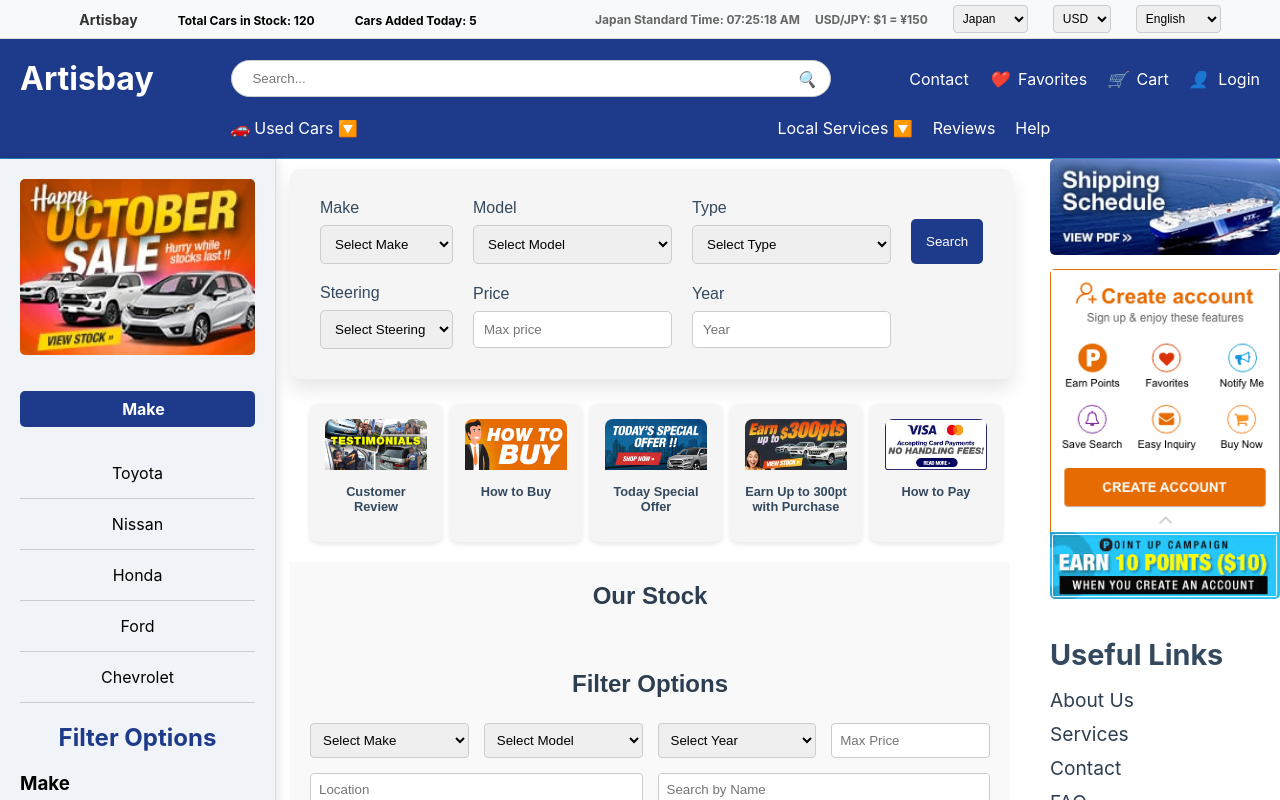
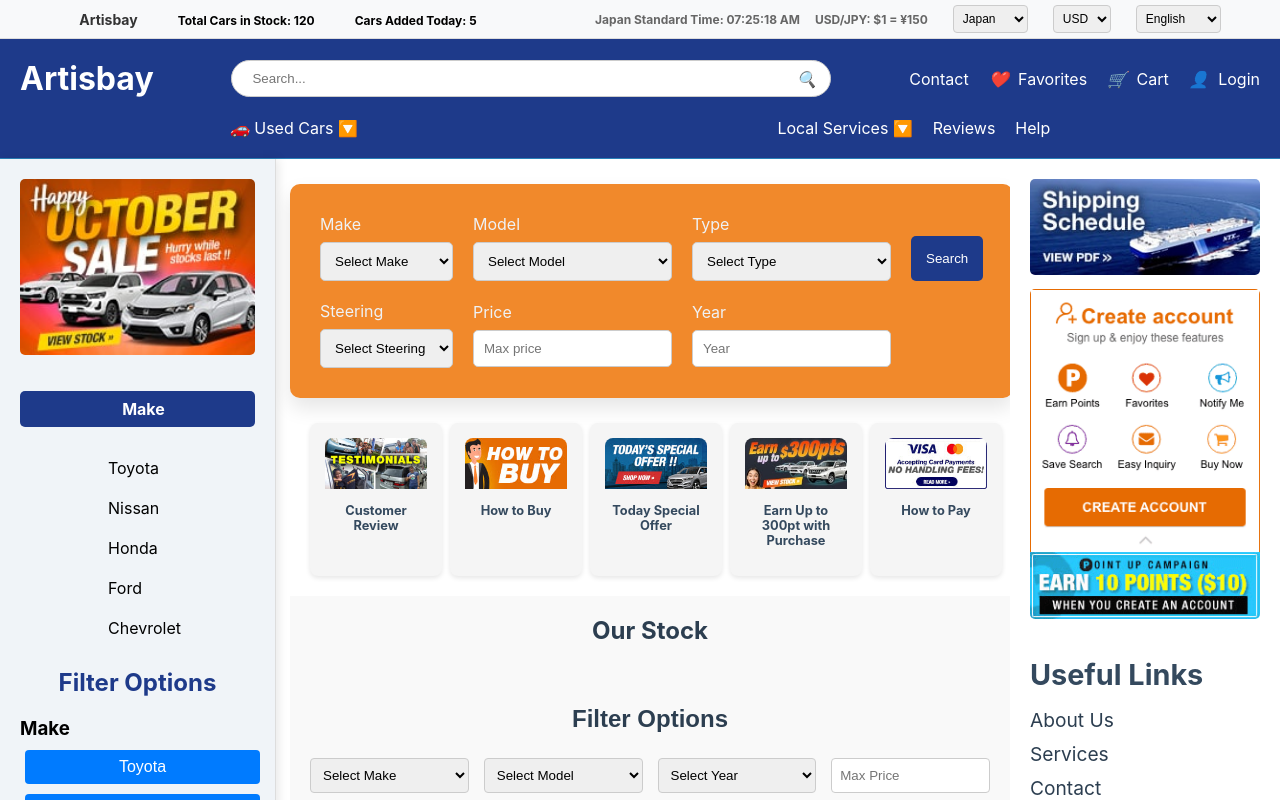
Before and after one commit to aminedev24/cartisbay, a React (Create React App) app: page /#/ in a window 1280 px wide. Shown: the top 800 px of the page. Built offline with nearby package versions, Linux system fonts and the light colour scheme; some icons are missing.

Commit message:
first commit

```diff
--- a/package.json
+++ b/package.json
@@ -7,6 +7,7 @@
     "@testing-library/jest-dom": "^5.17.0",
     "@testing-library/react": "^13.4.0",
     "@testing-library/user-event": "^13.5.0",
+    "car-makes-icons": "^1.0.0",
     "react": "^18.3.1",
     "react-dom": "^18.3.1",
     "react-router-dom": "^6.26.2",
--- a/src/components/sidebar.js
+++ b/src/components/sidebar.js
@@ -1,5 +1,6 @@
 import React from 'react';
 import '../css/sidebar.css';
+import 'car-makes-icons/dist/style.css'; // Assuming this package provides make icons
 
 const LeftSidebar = ({ setFilters }) => {
   const handleFilterChange = (name, value) => {
@@ -24,6 +25,7 @@
       <ul className="make-list">
         {makes.map((make, index) => (
           <li key={index} className="make-item">
+            <span className={`make-icon car-${make.toLowerCase()}`}></span> {/* Add icon */}
             {make}
           </li>
         ))}
--- a/src/css/RightSidebar.css
+++ b/src/css/RightSidebar.css
@@ -6,6 +6,7 @@
     width: 230px; /* Set the desired width */
     height: 100%; /* Full height */
     background-color: #fff; /* Optional: Set a background color */
+    padding: 20px;
 }
 
 .right-sidebar h2 {
--- a/src/css/header.css
+++ b/src/css/header.css
@@ -9,26 +9,23 @@
   border-bottom: 1px solid #ddd;
 }
 
-.header-container {
-  min-width: 1250px;
-  width: 100%;
-}
+
 
 .app-info .app-name {
   font-weight: bold;
   color: #333;
   font-size: 14px;
 }
-*/
+
 .extra-info {
   display: flex;
-  gap: 10px;  /* Reduced gap for tighter layout */
+  gap: 10px;
 }
 
 .extra-info .time,
 .extra-info .exchange-rate {
   color: #666;
-  font-size: 12px;  /* Smaller font size */
+  font-size: 12px;
 }
 /*
 /* General Header Styles
@@ -79,6 +76,11 @@
 }
 
 */
+
+.header-container {
+  min-width: 1250px;
+  width: 100%;
+}
 
 /* General Styles */
 .main-header {
--- a/src/css/homepage.css
+++ b/src/css/homepage.css
@@ -2,7 +2,7 @@
 .main-content {
     margin-left: 270px; /* Width of left sidebar */
     margin-right: 250px;
-    padding: 5px 20px; /* Default padding */
+    padding: 20px; /* Default padding */
     overflow: hidden; /* Prevent overflow issues */
 }
 
@@ -16,7 +16,6 @@
 }
 
 .homepage {
-    font-family: 'Arial', sans-serif;
     color: #444; /* Soft dark gray for general text */
     padding: 0;
     margin: 0;
--- a/src/css/searchForm.css
+++ b/src/css/searchForm.css
@@ -1,5 +1,5 @@
 .search-container {
-    background-color: #f5f5f5;
+    background-color: #f1892b;
     padding: 30px;
     border-radius: 10px;
     max-width: 1000px;
@@ -21,7 +21,7 @@
 
 .form-group label {
     margin-bottom: 8px;
-    color: #34495e;
+    color: #eff2f5;
 }
 
 .form-group select,
--- a/src/css/sidebar.css
+++ b/src/css/sidebar.css
@@ -140,16 +140,30 @@
 }
 .make-list {
   list-style-type: none; /* Remove default list styles */
-  padding: 0; /* Remove padding */
 }
 
+
 .make-item {
-  padding: 15px; /* Space around each make item */
-  border-bottom: 1px solid #ccc; /* Optional: separator line */
-  cursor: pointer; /* Change cursor on hover */
+  display: flex;
+  align-items: center;
+  padding: 10px;
+  cursor: pointer;
+  transition: background-color 0.3s ease;
   text-align: center;
 }
 
 .make-item:hover {
   background-color: #e0e0e0; /* Highlight on hover */
 }
+
+.make-icon {
+  width: 30px;
+  margin-right: 8px;
+  vertical-align: middle;
+}
+
+
+
+.make-item:hover {
+  background-color: #f0f0f0; /* Slight highlight on hover */
+}
```
Also changed, not shown: 1 other file (tests, documents, lock files or other folders).
